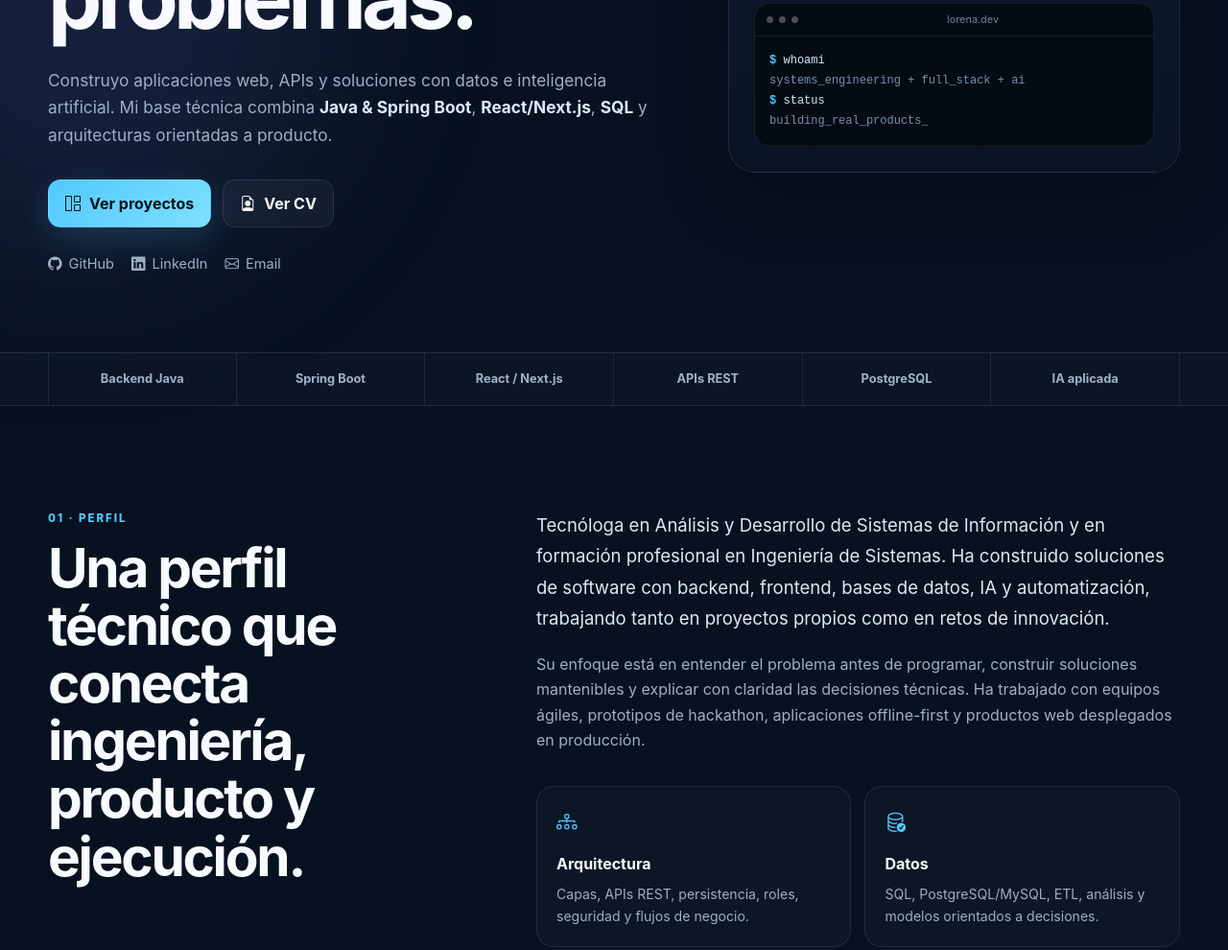
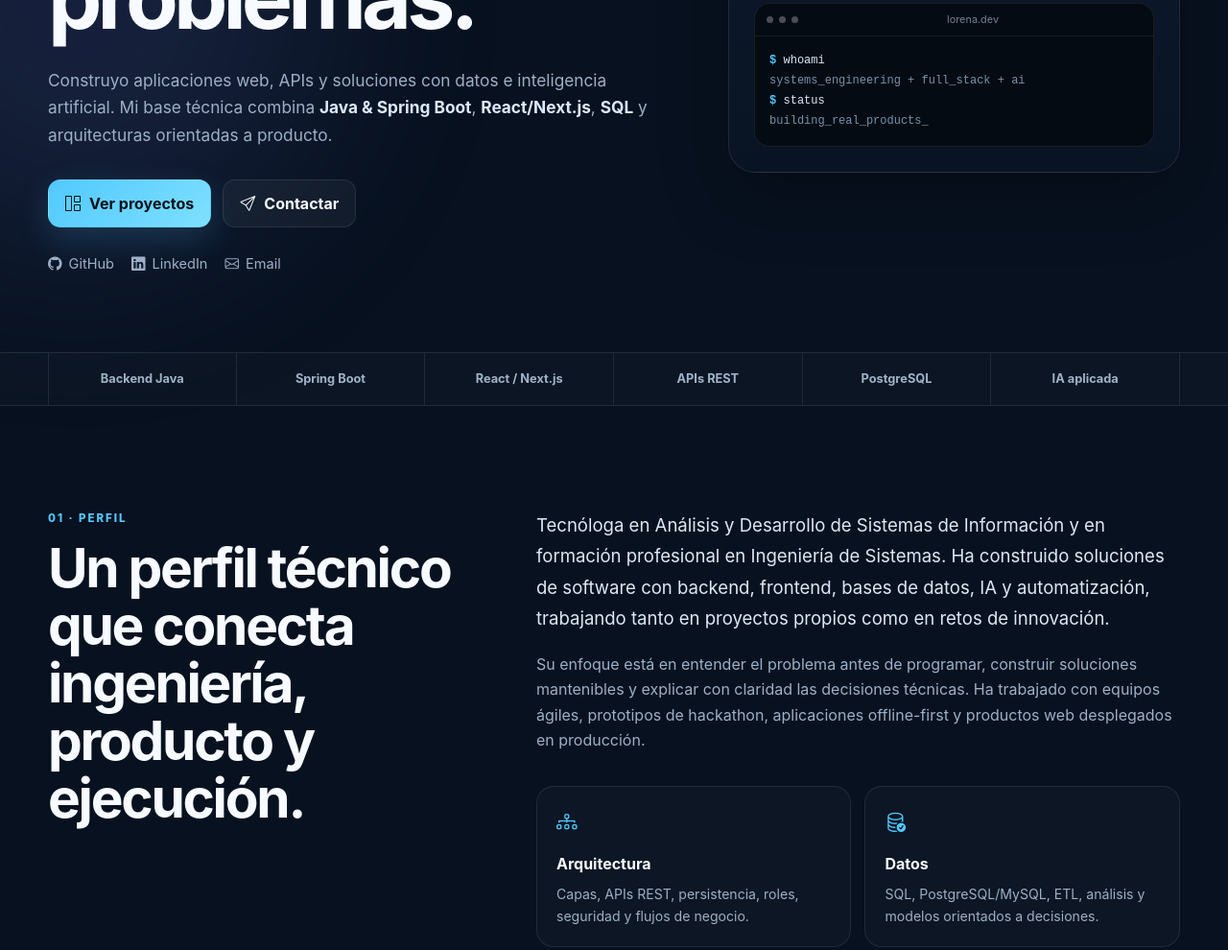
Before and after one commit to Gei-del/Mi---Portafolio, a website: page index.html in a window 1280 px wide. Shown: the part 752-1742 px from the top of the page at 96% size. Drawn offline with nearby package versions, Linux system fonts and the light colour scheme.

Commit message:
refactor: elimina acceso al CV del portafolio

```diff
--- a/index.html
+++ b/index.html
@@ -71,7 +71,7 @@
 
           <div class="hero-actions">
             <a class="btn btn-primary" href="#proyectos"><i class="bi bi-grid-1x2"></i> Ver proyectos</a>
-            <a class="btn btn-secondary" href="/hoja%20de%20vida/Hoja%20de%20vida%20Geidy%20ponton.%20(act)%20(1).pdf" target="_blank" rel="noopener"><i class="bi bi-file-earmark-person"></i> Ver CV</a>
+            <a class="btn btn-secondary" href="#contacto"><i class="bi bi-send"></i> Contactar</a>
           </div>
 
           <div class="hero-links" aria-label="Perfiles profesionales">
@@ -129,7 +129,7 @@
       <div class="shell split-layout">
         <div class="section-intro reveal">
           <p class="section-tag">01 · Perfil</p>
-          <h2>Una perfil técnico que conecta ingeniería, producto y ejecución.</h2>
+          <h2>Un perfil técnico que conecta ingeniería, producto y ejecución.</h2>
         </div>
         <div class="about-content reveal">
           <p class="large-copy">Tecnóloga en Análisis y Desarrollo de Sistemas de Información y en formación profesional en Ingeniería de Sistemas. Ha construido soluciones de software con backend, frontend, bases de datos, IA y automatización, trabajando tanto en proyectos propios como en retos de innovación.</p>
```
